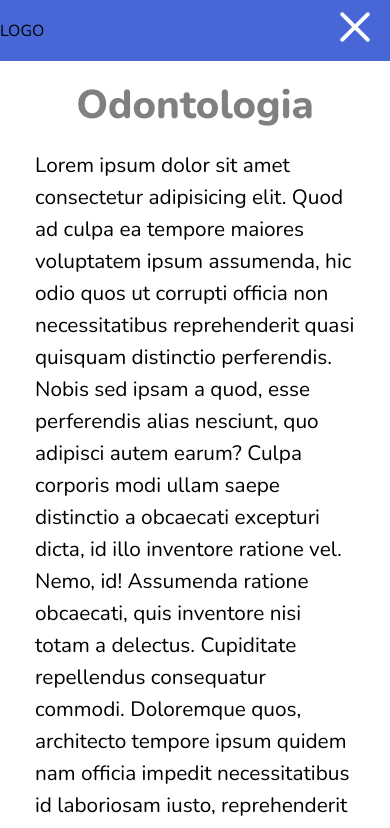
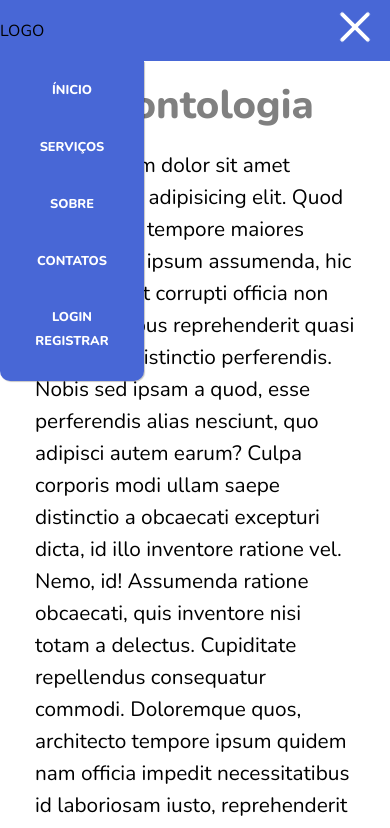
Before and after one commit to YagoMatias/felicidente, a plain HTML site: page index.html in a window 390 px wide. Both pictures are taken after a click on the button 355 px from the left and 30 px from the top of the page. Shown: the top 828 px of the page. Drawn offline with nearby package versions, Linux system fonts and the light colour scheme.

Commit message:
update menuMobile index

```diff
--- a/css/desktop-index.css
+++ b/css/desktop-index.css
@@ -54,6 +54,7 @@
     padding: 0.5rem;
     text-decoration: none;
     color: white;
+    text-align: center;
   }
 
   a:hover {
--- a/css/mobile-index.css
+++ b/css/mobile-index.css
@@ -22,6 +22,41 @@
 
   nav {
     display: none;
+  }
+
+  .menu-mobile.menu-ativado {
+    position: absolute;
+    z-index: 1;
+    display: flex;
+    flex-direction: column;
+    align-items: center;
+    background-color: #4867d6;
+    width: 7rem;
+    height: 18rem;
+    gap: 2rem;
+    padding: 1rem;
+    border-radius: 0px 0px 10px 10px;
+    box-shadow: 1px 1px 1px rgba(0, 0, 0, 0.226);
+  }
+
+  li {
+    list-style: none;
+  }
+
+  a {
+    font-weight: bold;
+    font-size: 0.8rem;
+    padding: 0rem;
+    text-decoration: none;
+    color: white;
+  }
+
+  .menu-mobile.menu-ativado p {
+    text-align: center;
+  }
+
+  a:hover {
+    box-shadow: 0px 1px 0px 0px white;
   }
 
   .botaoHamburguer {
--- a/index.html
+++ b/index.html
@@ -27,6 +27,16 @@
       </button>
     </div>
   </header>
+
+  <nav class="menu-mobile">
+    <li><a href="#inicio">ÍNICIO</a></li>
+    <li><a href="#servicos">SERVIÇOS</a></li>
+    <li><a href="#sobre">SOBRE</a></li>
+    <li><a href="#contatos">CONTATOS</a></li>
+    <li><a href="pages/login-registro.html" class="log-reg">
+        <p>LOGIN<br>REGISTRAR</p>
+      </a></li>
+  </nav>
 
   <main>
     <section class="odonto js-scroll" id="inicio">
--- a/modules/menu-hamburguer.js
+++ b/modules/menu-hamburguer.js
@@ -1,6 +1,6 @@
 export default function menuHamburguer() {
   const botaoHamburguer = document.querySelector("#menu-hamburguer");
-  console.log(botaoHamburguer);
+  const links = document.querySelectorAll(".menu-mobile > li");
 
   function hamburger(event) {
     event.preventDefault();
@@ -10,4 +10,12 @@ export default function menuHamburguer() {
   if (botaoHamburguer) {
     botaoHamburguer.addEventListener("click", hamburger);
   }
+
+  function fecharMenu() {
+    botaoHamburguer.classList.remove("is-active");
+  }
+
+  links.forEach((item) => {
+    item.addEventListener("click", fecharMenu);
+  });
 }
--- /dev/null
+++ b/modules/menu-mobile.js
@@ -0,0 +1,30 @@
+import outsideClick from "./outsideclick.js";
+
+export default function menuMobile() {
+  const botaoHamburguer = document.querySelector("#menu-hamburguer");
+  const mobileMenu = document.querySelector(".menu-mobile");
+  const links = document.querySelectorAll(".menu-mobile > li");
+  const main = document.querySelector("main");
+  console.log(links);
+
+  function abrirMenu() {
+    mobileMenu.classList.toggle("menu-ativado");
+  }
+
+  function fecharMenu() {
+    mobileMenu.classList.remove("menu-ativado");
+  }
+
+  botaoHamburguer.addEventListener("click", abrirMenu);
+  links.forEach((item) => {
+    item.addEventListener("click", fecharMenu);
+  });
+
+  // function abrirMenu(event) {
+  //   event.preventDefault();
+  //   // this.classList.add("menu-ativado");
+  //   outsideClick(this, ["touchstart", "click"], () => {
+  //     this.classList.remove("menu-ativado");
+  //   });
+  // }
+}
--- /dev/null
+++ b/modules/outsideclick.js
@@ -0,0 +1,20 @@
+export default function outsideClick(element, events, callback) {
+  const html = document.documentElement;
+  const outside = "outside";
+
+  if (!element.hasAttribute(outside)) {
+    events.forEach((userEvent) => {
+      html.addEventListener(userEvent, handleOutsideClick);
+    });
+    element.setAttribute(outside, "");
+  }
+  function handleOutsideClick(event) {
+    if (!element.contains(event.target)) {
+      element.removeAttribute(outside);
+      events.forEach((userEvent) => {
+        html.removeEventListener(userEvent, handleOutsideClick);
+      });
+      callback();
+    }
+  }
+}
--- a/script.js
+++ b/script.js
@@ -3,9 +3,11 @@ import sectionScroll from "./modules/anima-scroll.js";
 import teste from "./modules/login-registro.js";
 import filtroRegistro from "./modules/filtro-registro.js";
 import menuHamburguer from "./modules/menu-hamburguer.js";
+import menuMobile from "./modules/menu-mobile.js";
 
 scrollNav();
 sectionScroll();
 teste();
 filtroRegistro();
 menuHamburguer();
+menuMobile();
```
